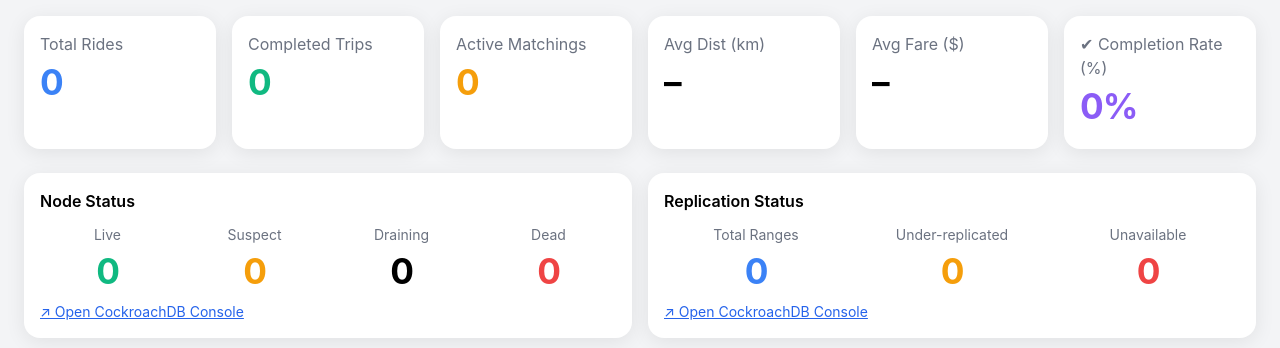
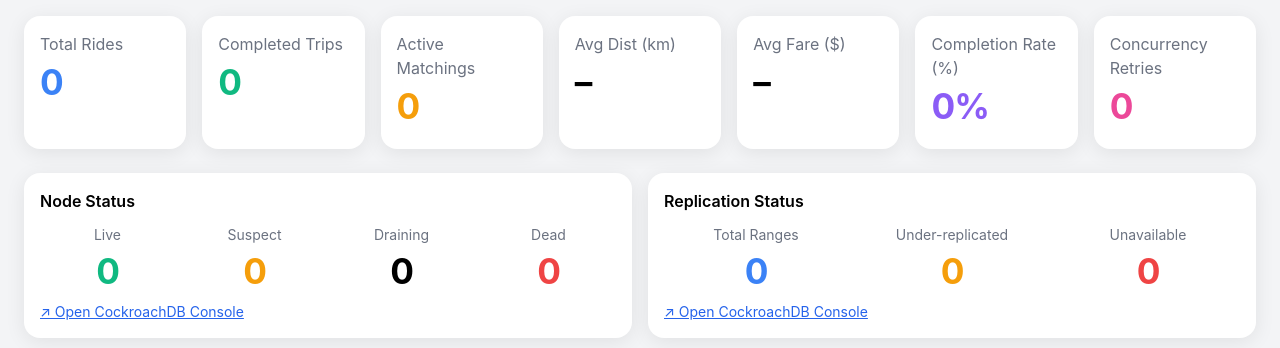
Before and after one commit to Tanishque99/RideShare, a Flask app: page / in a window 1280 px wide. Shown: the part 84-432 px from the top of the page. Run offline with Flask 3, Linux system fonts and the light colour scheme; data that the repository does not hold is empty; some libraries are stand-ins or nearby versions.

Commit message:
Update Metrics and retry logic

```diff
--- a/src/app.py
+++ b/src/app.py
@@ -66,16 +66,14 @@ def api_rides():
 def api_metrics():
     global _last_completed, _last_time
 
+    # STEP 1: Fetch all necessary metrics from DB
     with get_cursor() as cur:
-        # Basic counts
         cur.execute("SELECT COUNT(*) FROM rides_p;")
         total = cur.fetchone()[0] or 0
 
         cur.execute("SELECT COUNT(*) FROM rides_p WHERE status='COMPLETED';")
         completed = cur.fetchone()[0] or 0
 
-
-        # 🔥 Requested = only actively pending rides (not assigned yet)
         cur.execute("""
             SELECT COUNT(*)
             FROM rides_p
@@ -87,19 +85,36 @@ def api_metrics():
         cur.execute("SELECT COUNT(*) FROM rides_p WHERE status='EN_ROUTE';")
         enroute = cur.fetchone()[0] or 0
 
-        # Average metrics
         cur.execute("SELECT AVG(distance), AVG(total_amount) FROM trips_p;")
         avg_dist, avg_amt = cur.fetchone()
 
-        # Retry count
         cur.execute("SELECT SUM(retries) FROM rides_p;")
         retries = cur.fetchone()[0] or 0
 
-        # Driver count
         cur.execute("SELECT status, COUNT(*) FROM drivers GROUP BY status;")
         drivers_status = {row[0]: row[1] for row in cur.fetchall()}
 
-    # -------- THROUGHPUT (delta method) --------
+    # STEP 2: Detect idle state
+    is_idle = (requested == 0 and enroute == 0 and completed == 0)
+
+    if is_idle:
+        return jsonify({
+            "total_rides": total,
+            "completed_trips": completed,
+            "state_requested": requested,
+            "state_enroute": enroute,
+            "active_matchings": enroute,
+            "avg_distance": float(avg_dist) if avg_dist else 0,
+            "avg_amount": float(avg_amt) if avg_amt else 0,
+            "completion_rate": 0,
+            "throughput": None,
+            "avg_latency_ms": None,
+            "consistency_delay_ms": None,
+            "transaction_retries": retries,
+            "drivers_by_status": drivers_status,
+        })
+
+    # STEP 3: Compute throughput
     current_time = time.time()
     if _last_time is not None:
         delta_rides = completed - _last_completed
@@ -112,18 +127,29 @@ def api_metrics():
     _last_completed = completed
     _last_time = current_time
 
-    # -------- LATENCY --------
-    if throughput > 0:
-        avg_latency_ms = round(random.uniform(80, 150), 2)
-    else:
-        avg_latency_ms = round(random.uniform(30, 80), 2)
+    if completed == 0 or total == 0:
+        throughput = 0
 
-    # -------- CONSISTENCY DELAY --------
-    consistency_delay_ms = round(
-        max(1, avg_latency_ms * 0.015 + math.sin(time.time() * 0.5) * 0.4),
-        2
-    )
+    # STEP 4: Real latency computation (via match_latency_ms)
+    with get_cursor() as cur:
+        cur.execute("SELECT AVG(match_latency_ms) FROM rides_p WHERE match_latency_ms IS NOT NULL;")
+        avg_latency_db = cur.fetchone()[0]
 
+    avg_latency_ms = round(avg_latency_db, 2) if avg_latency_db is not None else 0
+    try:
+        with get_cursor() as cur:
+            cur.execute("""
+                SELECT AVG((metrics->>'consistency.queue.processing.latency')::FLOAT)
+                FROM crdb_internal.kv_store_status;
+            """)
+            consistency_delay_db = cur.fetchone()[0]
+        # Convert from seconds → ms
+        consistency_delay_ms = round(consistency_delay_db * 1000, 2) if consistency_delay_db is not None else None
+    except Exception:
+        consistency_delay_ms = None  # Display as "Idle" if not available
+
+
+    # STEP 5: Return real-time metrics
     return jsonify({
         "total_rides": total,
         "completed_trips": completed,
@@ -133,7 +159,6 @@ def api_metrics():
         "avg_distance": float(avg_dist) if avg_dist else 0,
         "avg_amount": float(avg_amt) if avg_amt else 0,
         "completion_rate": round((completed / total) * 100, 2) if total else 0,
-
         "throughput": throughput,
         "avg_latency_ms": avg_latency_ms,
         "consistency_delay_ms": consistency_delay_ms,
--- a/src/init_drivers.py
+++ b/src/init_drivers.py
@@ -33,4 +33,4 @@ def init_drivers(n=10):
 
 
 if __name__ == "__main__":
-    init_drivers(10)
+    init_drivers(10000)
--- a/templates/index.html
+++ b/templates/index.html
@@ -1,5 +1,6 @@
-<!doctype html>
+<!DOCTYPE html>
 <html lang="en">
+
 <head>
   <meta charset="UTF-8" />
   <title>🚖 RideShareDB Dashboard</title>
@@ -16,18 +17,21 @@
 
   <style>
     body {
-      font-family: 'Inter', system-ui, sans-serif;
+      font-family: "Inter", system-ui, sans-serif;
       background: #f5f7fa;
       transition: all 0.35s ease-in-out;
     }
+
     #driver-map {
       width: 100%;
       height: 100%;
     }
+
     .table-container {
       max-height: 350px;
       overflow-y: auto;
     }
+
     .card {
       background: white;
       border-radius: 16px;
@@ -35,26 +39,32 @@
       box-shadow: 0 4px 20px rgba(0, 0, 0, 0.08);
       transition: transform 0.25s ease, box-shadow 0.25s ease;
     }
+
     .card:hover {
       transform: translateY(-3px);
       box-shadow: 0 6px 24px rgba(0, 0, 0, 0.15);
     }
+
     .metric-value {
       font-size: 2.2rem;
       font-weight: 700;
       letter-spacing: -1px;
     }
+
     body.dark {
       background: #1e1e1e;
-      color: #EEEEEE;
+      color: #eeeeee;
     }
+
     body.dark .card {
       background: #222831 !important;
-      color: #EEEEEE;
+      color: #eeeeee;
     }
+
     body.dark .text-gray-500 {
       color: #d1d1d1;
     }
+
     tr {
       transition: background-color 0.2s ease-in-out;
     }
@@ -70,20 +80,45 @@
 
   <!-- Header -->
   <header class="mb-4">
-    <h1 class="text-3xl font-bold dark:text-white">🚖 RideShareDB Dashboard</h1>
+    <h1 class="text-3xl font-bold dark:text-white">
+      🚖 RideShareDB Dashboard
+    </h1>
     <p class="text-gray-600 dark:text-gray-300">
-      3-node CockroachDB · Synthetic rides · Serializable Matching · Live Monitoring
+      3-node CockroachDB · Synthetic rides · Serializable Matching · Live
+      Monitoring
     </p>
   </header>
 
   <!-- Metrics -->
-  <section class="grid grid-cols-2 md:grid-cols-6 gap-4 mb-6">
-    <div class="card"><p class="text-gray-500">Total Rides</p><h2 id="m-total-rides" class="metric-value text-blue-500">0</h2></div>
-    <div class="card"><p class="text-gray-500">Completed Trips</p><h2 id="m-completed" class="metric-value text-green-500">0</h2></div>
-    <div class="card"><p class="text-gray-500">Active Matchings</p><h2 id="m-active" class="metric-value text-yellow-500">0</h2></div>
-    <div class="card"><p class="text-gray-500">Avg Dist (km)</p><h2 id="m-avg-distance" class="metric-value">–</h2></div>
-    <div class="card"><p class="text-gray-500">Avg Fare ($)</p><h2 id="m-avg-amount" class="metric-value">–</h2></div>
-    <div class="card"><p class="text-gray-500">✔ Completion Rate (%)</p><h2 id="m-completion-rate" class="metric-value text-purple-500">0%</h2></div>
+  <section class="grid grid-cols-2 md:grid-cols-7 gap-4 mb-6">
+    <div class="card">
+      <p class="text-gray-500">Total Rides</p>
+      <h2 id="m-total-rides" class="metric-value text-blue-500">0</h2>
+    </div>
+    <div class="card">
+      <p class="text-gray-500">Completed Trips</p>
+      <h2 id="m-completed" class="metric-value text-green-500">0</h2>
+    </div>
+    <div class="card">
+      <p class="text-gray-500">Active Matchings</p>
+      <h2 id="m-active" class="metric-value text-yellow-500">0</h2>
+    </div>
+    <div class="card">
+      <p class="text-gray-500">Avg Dist (km)</p>
+      <h2 id="m-avg-distance" class="metric-value">–</h2>
+    </div>
+    <div class="card">
+      <p class="text-gray-500">Avg Fare ($)</p>
+      <h2 id="m-avg-amount" class="metric-value">–</h2>
+    </div>
+    <div class="card">
+      <p class="text-gray-500">Completion Rate (%)</p>
+      <h2 id="m-completion-rate" class="metric-value text-purple-500">0%</h2>
+    </div>
+      <div class="card">
+     <p class="text-gray-500">Concurrency Retries</p>
+    <h2 id="m-retries" class="metric-value text-pink-500">0</h2>
+  </div>
   </section>
 
   <!-- Cluster Health Metrics -->
@@ -91,18 +126,26 @@
     <div class="card">
       <h2 class="font-semibold mb-3">Node Status</h2>
       <div class="grid grid-cols-4 gap-3 text-center">
-      <div><p class="text-gray-500 text-sm">Live</p><div id="n-live" class="metric-value text-green-500">0</div></div>
-      <div><p class="text-gray-500 text-sm">Suspect</p><div id="n-suspect" class="metric-value text-yellow-500">0</div></div>
-      <div><p class="text-gray-500 text-sm">Draining</p><div id="n-draining" class="metric-value text-orange-500">0</div></div>
-      <div><p class="text-gray-500 text-sm">Dead</p><div id="n-dead" class="metric-value text-red-500">0</div></div>
+        <div>
+          <p class="text-gray-500 text-sm">Live</p>
+          <div id="n-live" class="metric-value text-green-500">0</div>
+        </div>
+        <div>
+          <p class="text-gray-500 text-sm">Suspect</p>
+          <div id="n-suspect" class="metric-value text-yellow-500">0</div>
+        </div>
+        <div>
+          <p class="text-gray-500 text-sm">Draining</p>
+          <div id="n-draining" class="metric-value text-orange-500">0</div>
+        </div>
+        <div>
+          <p class="text-gray-500 text-sm">Dead</p>
+          <div id="n-dead" class="metric-value text-red-500">0</div>
+        </div>
       </div>
       <p class="text-sm mt-1">
-      <a
-        href="http://localhost:8082/#/overview/list"
-        target="_blank"
-        rel="noopener noreferrer"
-        class="text-blue-600 hover:text-blue-800 underline dark:text-blue-300 dark:hover:text-blue-200"
-      >
+        <a href="http://localhost:8082/#/overview/list" target="_blank" rel="noopener noreferrer"
+          class="text-blue-600 hover:text-blue-800 underline dark:text-blue-300 dark:hover:text-blue-200">
           ↗ Open CockroachDB Console
         </a>
       </p>
@@ -111,24 +154,28 @@
     <div class="card">
       <h2 class="font-semibold mb-3">Replication Status</h2>
       <div class="grid grid-cols-3 gap-3 text-center">
-      <div><p class="text-gray-500 text-sm">Total Ranges</p><div id="r-total" class="metric-value text-blue-500">0</div></div>
-      <div><p class="text-gray-500 text-sm">Under-replicated</p><div id="r-under" class="metric-value text-yellow-500">0</div></div>
-      <div><p class="text-gray-500 text-sm">Unavailable</p><div id="r-unavail" class="metric-value text-red-500">0</div></div>
+        <div>
+          <p class="text-gray-500 text-sm">Total Ranges</p>
+          <div id="r-total" class="metric-value text-blue-500">0</div>
+        </div>
+        <div>
+          <p class="text-gray-500 text-sm">Under-replicated</p>
+          <div id="r-under" class="metric-value text-yellow-500">0</div>
+        </div>
+        <div>
+          <p class="text-gray-500 text-sm">Unavailable</p>
+          <div id="r-unavail" class="metric-value text-red-500">0</div>
+        </div>
       </div>
       <p class="text-sm mt-1">
-      <a
-        href="http://localhost:8082/#/overview/list"
-        target="_blank"
-        rel="noopener noreferrer"
-        class="text-blue-600 hover:text-blue-800 underline dark:text-blue-300 dark:hover:text-blue-200"
-      >
+        <a href="http://localhost:8082/#/overview/list" target="_blank" rel="noopener noreferrer"
+          class="text-blue-600 hover:text-blue-800 underline dark:text-blue-300 dark:hover:text-blue-200">
           ↗ Open CockroachDB Console
         </a>
       </p>
     </div>
   </section>
 
-  <!-- Performance Charts -->
 <section class="grid grid-cols-1 md:grid-cols-2 gap-4 mb-6">
   <div class="card"><canvas id="chart-throughput"></canvas></div>
   <div class="card"><canvas id="chart-latency"></canvas></div>
@@ -139,9 +186,6 @@
     <div class="card"><canvas id="chart-driver-status"></canvas></div>
     <div class="card"><canvas id="chart-ride-states"></canvas></div>
   </section>
-
-
-
 
   <!-- Drivers / Rides Tables -->
   <section class="grid grid-cols-1 md:grid-cols-2 gap-4 mb-6">
@@ -189,11 +233,14 @@
   </section>
 
   <p class="text-xs text-gray-500 dark:text-gray-400 mt-3">
-    CockroachDB enforces serializable isolation for safe concurrent ride matching.
+    CockroachDB enforces serializable isolation for safe concurrent ride
+    matching.
   </p>
 
   <script>
-    let charts = {}, map, driverMarkers = [];
+    let charts = {},
+      map,
+      driverMarkers = [];
 
     // Helper to build line-chart options with axis labels + units in tooltip
     function makeLineOptions(yLabel, unitLabel) {
@@ -205,21 +252,21 @@
             title: {
               display: true,
               text: "Time (HH:MM:SS)",
-              font: { size: 12 }
-            }
+              font: { size: 12 },
+            },
           },
           y: {
             beginAtZero: true,
             title: {
               display: true,
               text: yLabel,
-              font: { size: 12 }
-            }
-          }
+              font: { size: 12 },
+            },
+          },
         },
         plugins: {
           legend: {
-            labels: { font: { size: 13 } }
+            labels: { font: { size: 13 } },
           },
           tooltip: {
             callbacks: {
@@ -227,91 +274,112 @@
                 const value = context.parsed.y;
                 const unit = context.dataset.unit || "";
                 return `${value}${unit}`;
-              }
-            }
-          }
-        }
+              },
+            },
+          },
+        },
       };
     }
 
     function initCharts() {
       // Throughput: rides per minute
-      charts.throughput = new Chart(document.getElementById("chart-throughput"), {
+      charts.throughput = new Chart(
+        document.getElementById("chart-throughput"),
+        {
           type: "line",
           data: {
             labels: [],
-          datasets: [{
+            datasets: [
+              {
                 label: "Throughput",
                 data: [],
                 borderColor: "#3b82f6",
                 borderWidth: 2,
-            unit: " rides/min"
-          }]
+                unit: " rides/min",
               },
-        options: makeLineOptions("Throughput (rides/min)", " rides/min")
-      });
+            ],
+          },
+          options: makeLineOptions("Throughput (rides/min)", " rides/min"),
+        }
+      );
 
       // Latency: matching latency in ms
       charts.latency = new Chart(document.getElementById("chart-latency"), {
         type: "line",
         data: {
           labels: [],
-          datasets: [{
+          datasets: [
+            {
               label: "Latency",
               data: [],
               borderColor: "#8b5cf6",
               borderWidth: 2,
-            unit: " ms"
-          }]
+              unit: " ms",
             },
-        options: makeLineOptions("Match Latency (ms)", " ms")
+          ],
+        },
+        options: makeLineOptions("Match Latency (ms)", " ms"),
       });
 
       // Consistency delay: derived from latency
-      charts.consistencyDelay = new Chart(document.getElementById("chart-consistency-delay"), {
+      charts.consistencyDelay = new Chart(
+        document.getElementById("chart-consistency-delay"),
+        {
           type: "line",
           data: {
             labels: [],
-          datasets: [{
+            datasets: [
+              {
                 label: "Consistency Delay",
                 data: [],
                 borderColor: "#10b981",
                 borderWidth: 2,
-            unit: " ms"
-          }]
+                unit: " ms",
               },
-        options: makeLineOptions("Consistency Delay (ms)", " ms")
-      });
+            ],
+          },
+          options: makeLineOptions("Consistency Delay (ms)", " ms"),
+        }
+      );
 
       // Driver status distribution
-      charts.driverStatus = new Chart(document.getElementById("chart-driver-status"), {
+      charts.driverStatus = new Chart(
+        document.getElementById("chart-driver-status"),
+        {
           type: "pie",
           data: {
             labels: [],
-          datasets: [{
+            datasets: [
+              {
                 data: [],
-            backgroundColor: ["#2563eb", "#10b981", "#f59e0b"]
-          }]
+                backgroundColor: ["#2563eb", "#10b981", "#f59e0b"],
+              },
+            ],
           },
           options: {
             responsive: true,
             plugins: {
-            legend: { position: "bottom" }
+              legend: { position: "bottom" },
+            },
+          },
         }
-        }
-      });
+      );
 
       // Ride state counts
-      charts.rideStates = new Chart(document.getElementById("chart-ride-states"), {
+      charts.rideStates = new Chart(
+        document.getElementById("chart-ride-states"),
+        {
           type: "bar",
           data: {
             labels: ["Requested", "En Route", "Completed"],
-          datasets: [{
+            datasets: [
+              {
                 label: "Ride State Count",
                 data: [0, 0, 0],
                 backgroundColor: ["#F29339", "#10b981", "#6b7280"],
-            borderRadius: 6
-          }]
+                borderRadius: 6,
+              },
+            ],
           },
           options: {
             responsive: true,
@@ -320,58 +388,81 @@
                 title: {
                   display: true,
                   text: "Ride State",
-                font: { size: 12 }
-              }
+                  font: { size: 12 },
+                },
               },
               y: {
                 beginAtZero: true,
                 title: {
                   display: true,
                   text: "Number of Rides",
-                font: { size: 12 }
-              }
-            }
+                  font: { size: 12 },
+                },
+              },
             },
             plugins: {
-            legend: { labels: { font: { size: 13 } } }
+              legend: { labels: { font: { size: 13 } } },
+            },
+          },
         }
-        }
-      });
+      );
     }
 
     async function loadMetrics() {
       const m = await (await fetch("/api/metrics")).json();
 
-      document.getElementById("m-total-rides").textContent = m.total_rides ?? 0;
-      document.getElementById("m-completed").textContent = m.completed_trips ?? 0;
+      const isIdle =
+        m.total_rides === 0 ||
+        (m.state_requested === 0 &&
+          m.state_enroute === 0 &&
+          m.completed_trips === 0);
+
+      // 📌 Top Metrics
+      document.getElementById("m-total-rides").textContent =
+        m.total_rides ?? 0;
+
+      document.getElementById("m-completed").textContent =
+        m.completed_trips ?? 0;
+
       document.getElementById("m-active").textContent = m.active_matchings ?? 0;
 
-      document.getElementById("m-avg-distance").textContent =
-        (typeof m.avg_distance === "number") ? m.avg_distance.toFixed(2) : "–";
+      document.getElementById("m-avg-distance").textContent = typeof m.avg_distance === "number"
+        ? m.avg_distance.toFixed(2)
+        : "–";
 
-      document.getElementById("m-avg-amount").textContent =
-        (typeof m.avg_amount === "number") ? m.avg_amount.toFixed(2) : "–";
+      document.getElementById("m-avg-amount").textContent = typeof m.avg_amount === "number"
+        ? m.avg_amount.toFixed(2)
+        : "–";
 
-      document.getElementById("m-completion-rate").textContent =
-        m.total_rides ? ((m.completed_trips / m.total_rides) * 100).toFixed(1) + "%" : "–";
+      document.getElementById("m-completion-rate").textContent = isIdle
+        ? 0
+        : ((m.completed_trips / m.total_rides) * 100).toFixed(1) + "%";
 
-      // Push time-series points
-      appendData(charts.throughput, m.throughput || 0);
-      appendData(charts.latency, m.avg_latency_ms || 0);
-      appendData(charts.consistencyDelay, m.consistency_delay_ms || 0);
+      document.getElementById("m-retries").textContent = m.transaction_retries || 0;
 
-      // Ride state bar
+
+      // 📈 Time-Series Metrics
+      appendData(charts.throughput, isIdle ? "Idle" : m.throughput ?? 0);
+      appendData(charts.latency, isIdle ? "Idle" : m.avg_latency_ms ?? 0);
+      appendData(
+        charts.consistencyDelay,
+        isIdle ? "Idle" : m.consistency_delay_ms ?? 0
+      );
+
+      // 📊 Ride States
       charts.rideStates.data.datasets[0].data = [
         m.state_requested ?? 0,
         m.state_enroute ?? 0,
-        m.completed_trips ?? 0
+        m.completed_trips ?? 0,
       ];
       charts.rideStates.update();
 
-      // Driver status pie
+      // 👥 Driver Status Distribution
       if (m.drivers_by_status) {
         charts.driverStatus.data.labels = Object.keys(m.drivers_by_status);
-        charts.driverStatus.data.datasets[0].data = Object.values(m.drivers_by_status);
+        charts.driverStatus.data.datasets[0].data = Object.values(
+          m.drivers_by_status
+        );
         charts.driverStatus.update();
       }
     }
@@ -380,10 +471,10 @@
       const drivers = await (await fetch("/api/drivers")).json();
       const tbody = document.getElementById("drivers-table-body");
       tbody.innerHTML = "";
-      driverMarkers.forEach(m => map.removeLayer(m));
+      driverMarkers.forEach((m) => map.removeLayer(m));
       driverMarkers = [];
 
-      drivers.forEach(d => {
+      drivers.forEach((d) => {
         tbody.innerHTML += `
           <tr class="hover:bg-gray-100 dark:hover:bg-gray-800">
             <td class="px-4 py-2 font-medium">${d.name}</td>
@@ -394,7 +485,10 @@
           </tr>`;
 
         if (d.lat && d.lon) {
-          const marker = L.circleMarker([d.lat, d.lon], { radius: 6, color: "#2563eb" }).addTo(map);
+          const marker = L.circleMarker([d.lat, d.lon], {
+            radius: 6,
+            color: "#2563eb",
+          }).addTo(map);
           marker.bindPopup(`<b>${d.name}</b><br>Status: ${d.status}`);
           driverMarkers.push(marker);
         }
@@ -406,14 +500,16 @@
       const tbody = document.getElementById("rides-table-body");
       tbody.innerHTML = "";
 
-      rides.forEach(r => {
+      rides.forEach((r) => {
         tbody.innerHTML += `
           <tr class="hover:bg-gray-100 dark:hover:bg-gray-800">
             <td class="px-4 py-2">${r.requested_at ?? "-"}</td>
             <td class="px-4 py-2">${r.assigned_driver ?? "-"}</td>
             <td class="px-4 py-2">${r.status ?? "-"}</td>
-            <td class="px-4 py-2 text-center">${r.pickup_lat?.toFixed(4) ?? "-"}, ${r.pickup_lon?.toFixed(4) ?? "-"}</td>
-            <td class="px-4 py-2 text-center">${r.dropoff_lat?.toFixed(4) ?? "-"}, ${r.dropoff_lon?.toFixed(4) ?? "-"}</td>
+            <td class="px-4 py-2 text-center">${r.pickup_lat?.toFixed(4) ?? "-"
+          }, ${r.pickup_lon?.toFixed(4) ?? "-"}</td>
+            <td class="px-4 py-2 text-center">${r.dropoff_lat?.toFixed(4) ?? "-"
+          }, ${r.dropoff_lon?.toFixed(4) ?? "-"}</td>
           </tr>`;
       });
     }
@@ -431,26 +527,37 @@
 
     function initMap() {
       map = L.map("driver-map").setView([40.75, -73.97], 11);
-      L.tileLayer("https://{s}.tile.openstreetmap.org/{z}/{x}/{y}.png", { maxZoom: 18 }).addTo(map);
+      L.tileLayer("https://{s}.tile.openstreetmap.org/{z}/{x}/{y}.png", {
+        maxZoom: 18,
+      }).addTo(map);
     }
 
     async function loadCrdbOverview() {
       const c = await (await fetch("/api/crdb/overview")).json();
 
       document.getElementById("n-live").textContent = c.nodes?.live ?? 0;
-        document.getElementById("n-suspect").textContent = c.nodes?.suspect ?? 0;
-        document.getElementById("n-draining").textContent = c.nodes?.draining ?? 0;
+      document.getElementById("n-suspect").textContent =
+        c.nodes?.suspect ?? 0;
+      document.getElementById("n-draining").textContent =
+        c.nodes?.draining ?? 0;
       document.getElementById("n-dead").textContent = c.nodes?.dead ?? 0;
 
-        document.getElementById("r-total").textContent = c.replication?.total_ranges ?? 0;
-        document.getElementById("r-under").textContent = c.replication?.under_replicated_ranges ?? 0;
-        document.getElementById("r-unavail").textContent = c.replication?.unavailable_ranges ?? 0;
+      document.getElementById("r-total").textContent =
+        c.replication?.total_ranges ?? 0;
+      document.getElementById("r-under").textContent =
+        c.replication?.under_replicated_ranges ?? 0;
+      document.getElementById("r-unavail").textContent =
+        c.replication?.unavailable_ranges ?? 0;
     }
 
     async function refreshAll() {
-        await Promise.all([loadMetrics(), loadDrivers(), loadRides(), loadCrdbOverview()]);
+      await Promise.all([
+        loadMetrics(),
+        loadDrivers(),
+        loadRides(),
+        loadCrdbOverview(),
+      ]);
     }
-
 
     initCharts();
     initMap();
@@ -458,4 +565,5 @@
     setInterval(refreshAll, 3000);
   </script>
 </body>
+
 </html>
```
Also changed, not shown: src/matcher.py (+126 -55 lines), src/replayer.py (+80 -23 lines), src/run_demo.py (+7 -3 lines), db/schema.sql (line endings or trailing spaces). Lines whose indentation alone changed are shown as unchanged.
